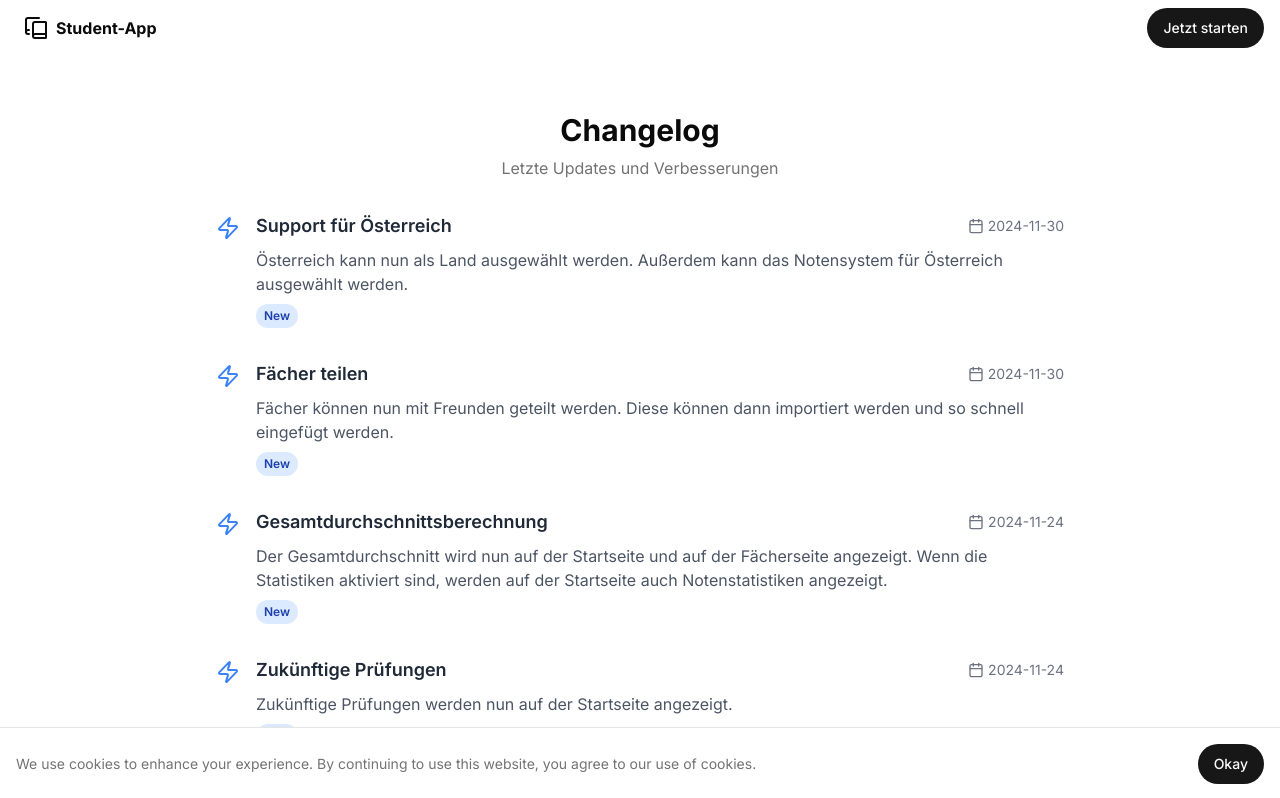
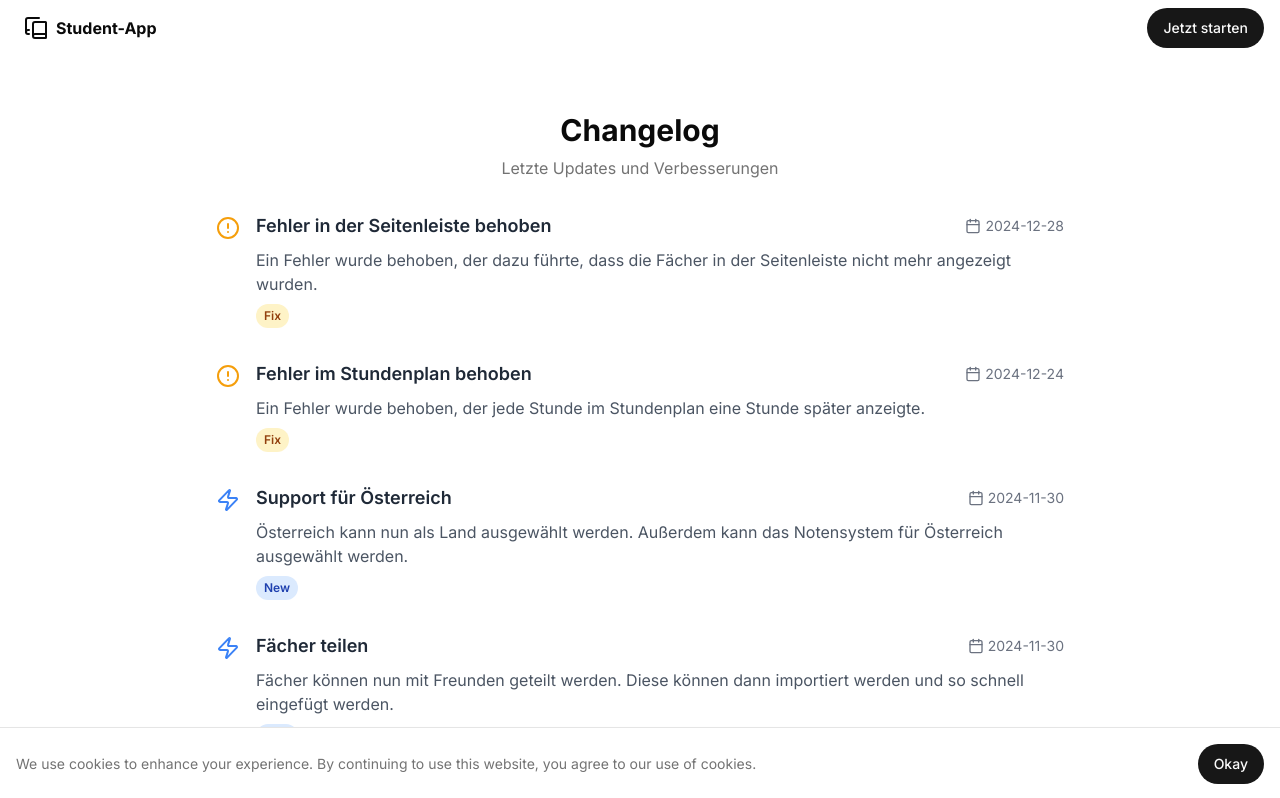
Before and after one commit to johannesschiessl/Studentapp, a Next.js app: page /changelog in a window 1280 px wide. Shown: the top 798 px of the page. Built offline with nearby package versions, Linux system fonts and the light colour scheme; no server answers.

Commit message:
fix(changelog): add entries for recent bug fixes in sidebar and calendar

```diff
--- a/src/constants/changelog.ts
+++ b/src/constants/changelog.ts
@@ -8,6 +8,20 @@ export interface ChangelogEntry {
 }
 
 export const changelog: ChangelogEntry[] = [
+  {
+    date: "2024-12-28",
+    type: "fix",
+    title: "Fehler in der Seitenleiste behoben",
+    description:
+      "Ein Fehler wurde behoben, der dazu führte, dass die Fächer in der Seitenleiste nicht mehr angezeigt wurden.",
+  },
+  {
+    date: "2024-12-24",
+    type: "fix",
+    title: "Fehler im Stundenplan behoben",
+    description:
+      "Ein Fehler wurde behoben, der jede Stunde im Stundenplan eine Stunde später anzeigte.",
+  },
   {
     date: "2024-11-30",
     type: "new",
```
